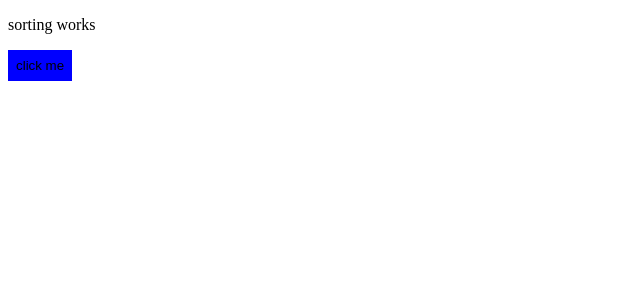
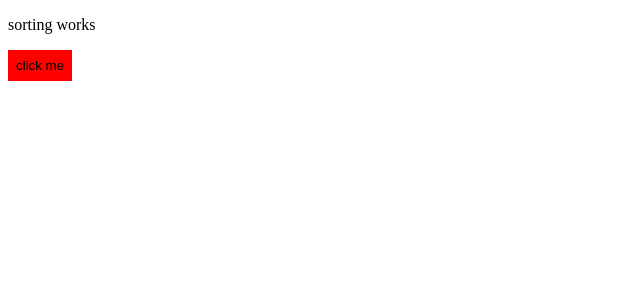
Before and after one commit to shahzaman900/angular_training, an Angular app: page / in a window 1280 px wide. Shown: the top 300 px of the page, without its empty margins (0-640 px from the left). Built offline with nearby package versions, Linux system fonts and the light colour scheme.

Commit message:
change color on click

```diff
--- a/src/app/sorting/sorting.component.html
+++ b/src/app/sorting/sorting.component.html
@@ -1,3 +1,3 @@
 <!DOCTYPE html>
 <p>sorting works</p>
-<button [style.background]="buttonColor"  (click)="sorting()">click me</button>
+<button [style.background]="buttonColor"  (click)="changeButtonColor()">click me</button>
--- a/src/app/sorting/sorting.component.scss
+++ b/src/app/sorting/sorting.component.scss
@@ -1,6 +1,5 @@
 button{
   padding: 8px;
-  // background-color: aliceblue;
   border: 0px;
   cursor: pointer;
 }
--- a/src/app/sorting/sorting.component.ts
+++ b/src/app/sorting/sorting.component.ts
@@ -7,10 +7,28 @@ import { Component } from '@angular/core';
 })
 export class SortingComponent {
 
-  buttonColor: string = 'blue'
 
-  sorting() {
-    this.buttonColor = "red"
+  colors: string[] = ['red', 'green', 'blue'];
+  currentColorIndex: number = 0;
+  buttonColor: string = this.colors[this.currentColorIndex];
+
+  changeButtonColor() {
+    this.currentColorIndex = (this.currentColorIndex + 1) % this.colors.length;
+    this.buttonColor = this.colors[this.currentColorIndex];
   }
 
+  // buttonColor: string = 'white'
+  // status: number = 1
+
+  // sorting() {
+  //   // if (this.status === 1) {
+  //   //   this.buttonColor = 'blue'
+  //   // } if (this.status === 2) {
+  //   //   this.buttonColor = 'green'
+  //   // } else {
+  //   //   this.buttonColor
+  //   // }
+  //   // this.status++
+  // }
+
 }
```
